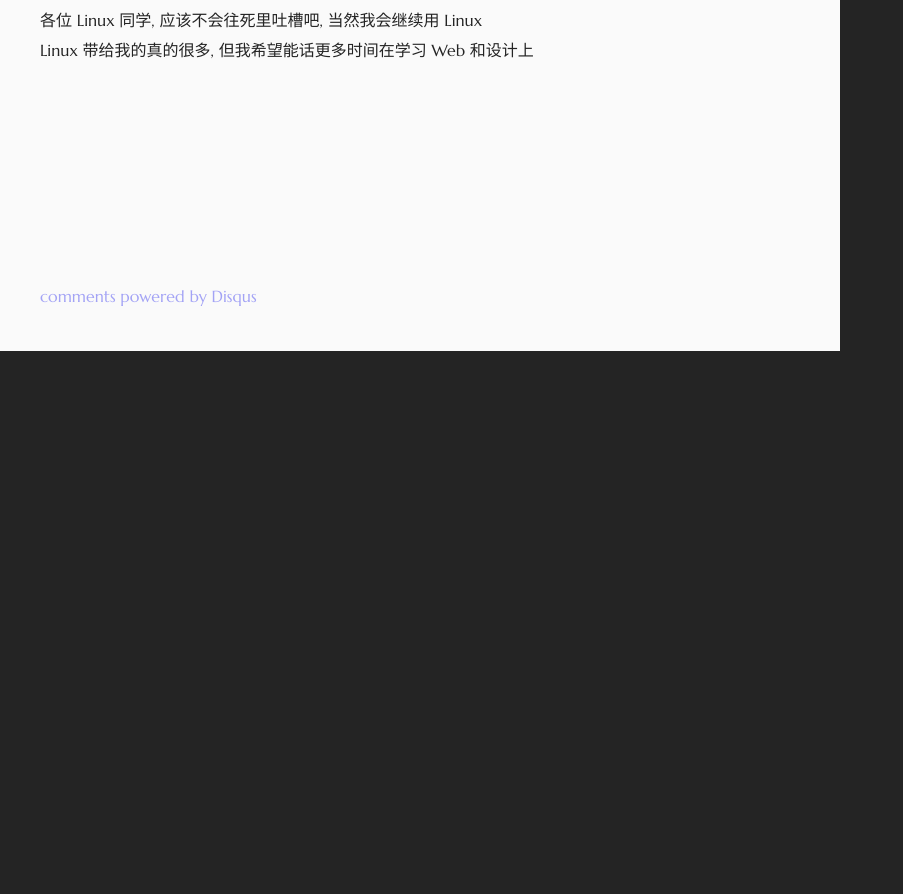
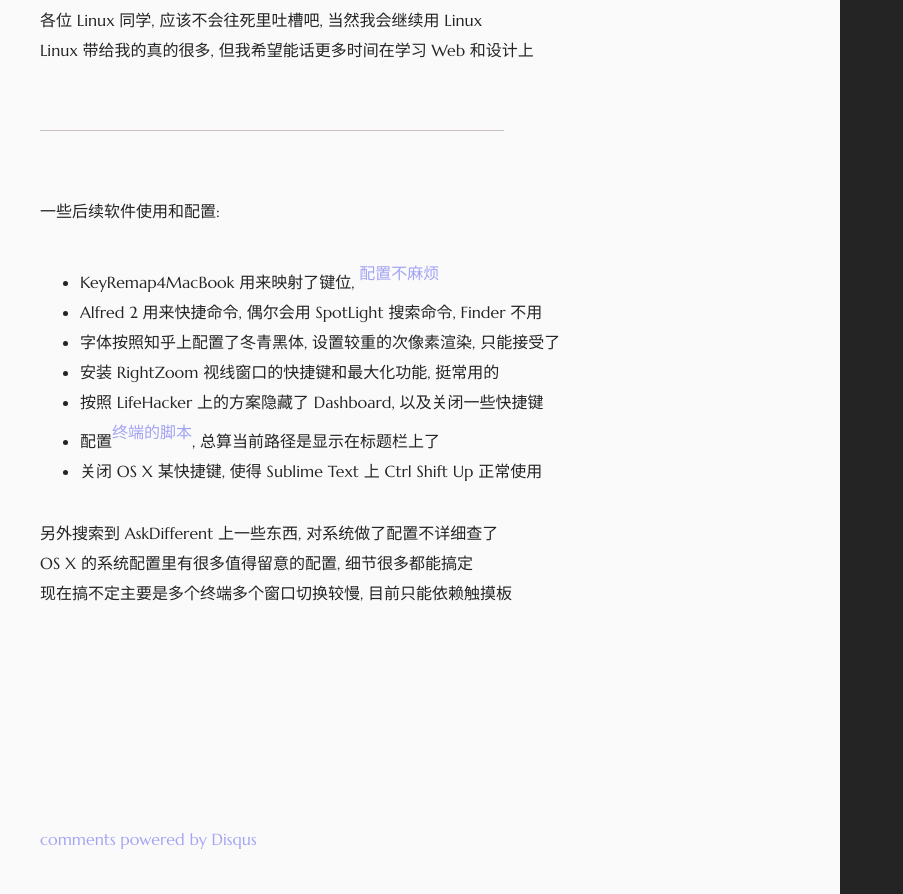
Before and after one commit to jiyinyiyong/blog, a website: page posts/130723-ubuntu-to-macosx.html in a window 1280 px wide. Shown: the part 2863-3757 px from the top of the page, without its empty margins (0-903 px from the left). Before the commit the page ends 3214 px from the top, so only its background shows below. Drawn offline with Linux system fonts and the light colour scheme; a small style sheet from the web is missing.

Commit message:
update post about mac and update index

```diff
--- a/posts/130723-ubuntu-to-macosx.html
+++ b/posts/130723-ubuntu-to-macosx.html
@@ -62,6 +62,18 @@
 <p>Mac OS X 有 Node, 有 SSH 环境, 有 Chrome, 有 Sublime<br>从一开始我就先去确定了这方面问题不会出岔子我才干下决心的<br>鉴于很多 Linux 转 Mac 的同学的好评, 我最终当然相信了<br>Java 环境没有配置, XCode 熟悉度很低, 目前还不打算深入</p>
 <p>具体的配置两天晚上又是问同学, 又是同事细心指导, 受益很多<br>主要集中在触摸板和快捷方式使用技巧上, 再是软件安装方面<br>暗地里谢谢他们, 另外买 Air 对我有点冒险, 以及旧笔记本怎样处理<br>觉得稍后要看些视频教程和具体文档才能提升, 不然发起交流容易很难<br>还有现在操作喜欢和肯定会继续用的 Linux 有差异, 也会纠结上边<br>当然 Mac 界面上用户体验理应比 Linux 要好, 等待发现</p>
 <p>欢迎留言指点, 如果 Disqus 的评论正常工作的话...<br>另外欢迎在 <a href="https://github.com/jiyinyiyong/blog">Issues</a> 上写, 如果要贴代码或者重要的内容的话<br>各位 Linux 同学, 应该不会往死里吐槽吧, 当然我会继续用 Linux<br>Linux 带给我的真的很多, 但我希望能话更多时间在学习 Web 和设计上</p>
+<hr>
+<p>一些后续软件使用和配置:</p>
+<ul>
+<li>KeyRemap4MacBook 用来映射了键位, <a href="https://github.com/tekezo/KeyRemap4MacBook/issues/146">配置不麻烦</a></li>
+<li>Alfred 2 用来快捷命令, 偶尔会用 SpotLight 搜索命令, Finder 不用</li>
+<li>字体按照知乎上配置了冬青黑体, 设置较重的次像素渲染, 只能接受了</li>
+<li>安装 RightZoom 视线窗口的快捷键和最大化功能, 挺常用的</li>
+<li>按照 LifeHacker 上的方案隐藏了 Dashboard, 以及关闭一些快捷键</li>
+<li>配置<a href="http://superuser.com/questions/79972/set-the-title-of-the-terminal-window-to-the-current-directory">终端的脚本</a>, 总算当前路径是显示在标题栏上了</li>
+<li>关闭 OS X 某快捷键, 使得 Sublime Text 上 Ctrl Shift Up 正常使用</li>
+</ul>
+<p>另外搜索到 AskDifferent 上一些东西, 对系统做了配置不详细查了<br>OS X 的系统配置里有很多值得留意的配置, 细节很多都能搞定<br>现在搞不定主要是多个终端多个窗口切换较慢, 目前只能依赖触摸板</p>
 </div><div id="disqus_thread"></div>
   <script type="text/javascript">
       /* * * CONFIGURATION VARIABLES: EDIT BEFORE PASTING INTO YOUR WEBPAGE * * */
--- a/src/index.jade
+++ b/src/index.jade
@@ -20,6 +20,8 @@ html
       span JiyinYiyong
     #list
       div Year 2013
+      mixin link("http://www.douban.com/note/289511038/", "失去之后的感动")
+      mixin link("http://www.douban.com/note/288826252/", "学编程能编帮助人摆脱孤独吗?")
       mixin post("130723-ubuntu-to-macosx", 'Ubuntu 到 Mac OS X 的头几天')
       mixin link("http://v2ex.com/t/76461", "相对于论坛, 我们是不是更需要 Wiki 和聊天室?")
       mixin post("130701-android-chrome-debug", 'Android 远程调试 Chrome')
```
Also changed, not shown: markdown/13/07/23-ubuntu-to-macosx.md (+19 -0 lines), index.html.
